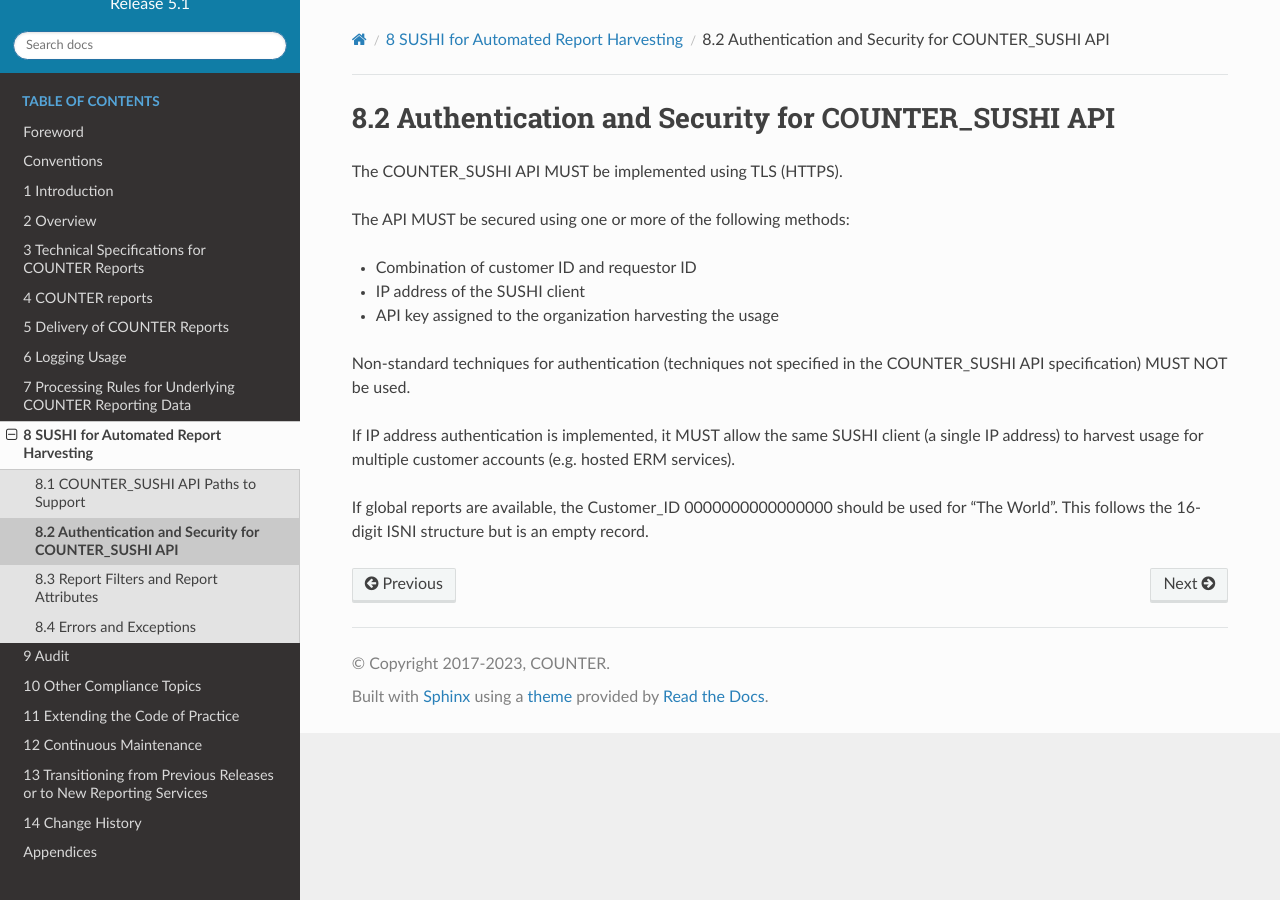
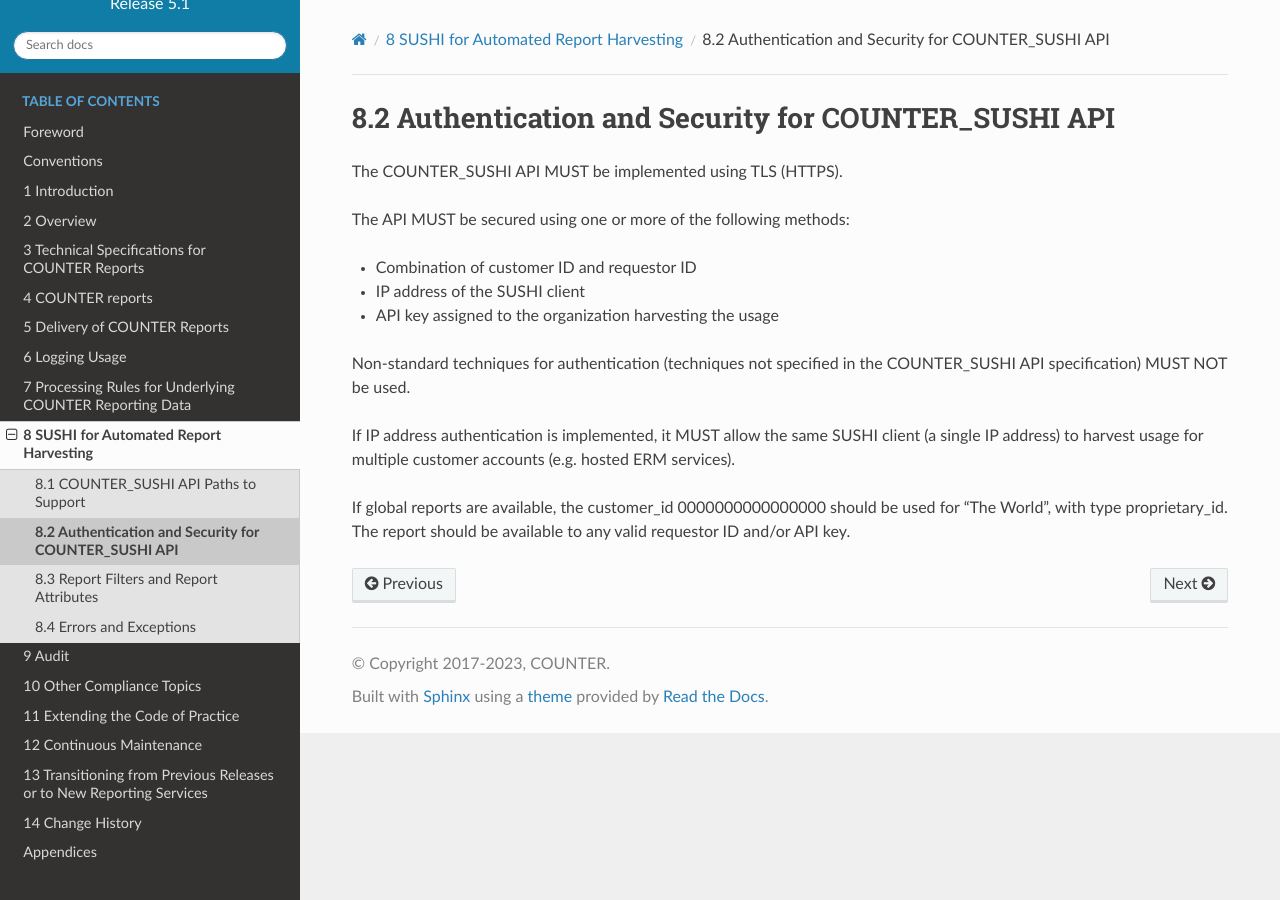
Before and after one commit to Project-Counter/cop5, a Sphinx documentation site: the page built from source/08-sushi/02-authentication-and-security-for-counter-sushi-api.rst, in a window 1280 px wide. Built offline with Sphinx 7.4.7 and the Read the Docs theme 2.0.0, drawn with Linux system fonts in a browser that asks for light colours.

Commit message:
clarify customer_id
available to all valid requestor ids, type is proprietary_id

```diff
--- a/source/08-sushi/02-authentication-and-security-for-counter-sushi-api.rst
+++ b/source/08-sushi/02-authentication-and-security-for-counter-sushi-api.rst
@@ -17,4 +17,4 @@ Non-standard techniques for authentication (techniques not specified in the COUN
 
 If IP address authentication is implemented, it MUST allow the same SUSHI client (a single IP address) to harvest usage for multiple customer accounts (e.g. hosted ERM services).
 
-If global reports are available, the Customer_ID 0000000000000000 should be used for "The World". This follows the 16-digit ISNI structure but is an empty record.
+If global reports are available, the customer_id 0000000000000000 should be used for "The World", with type proprietary_id. The report should be available to any valid requestor ID and/or API key.
```
